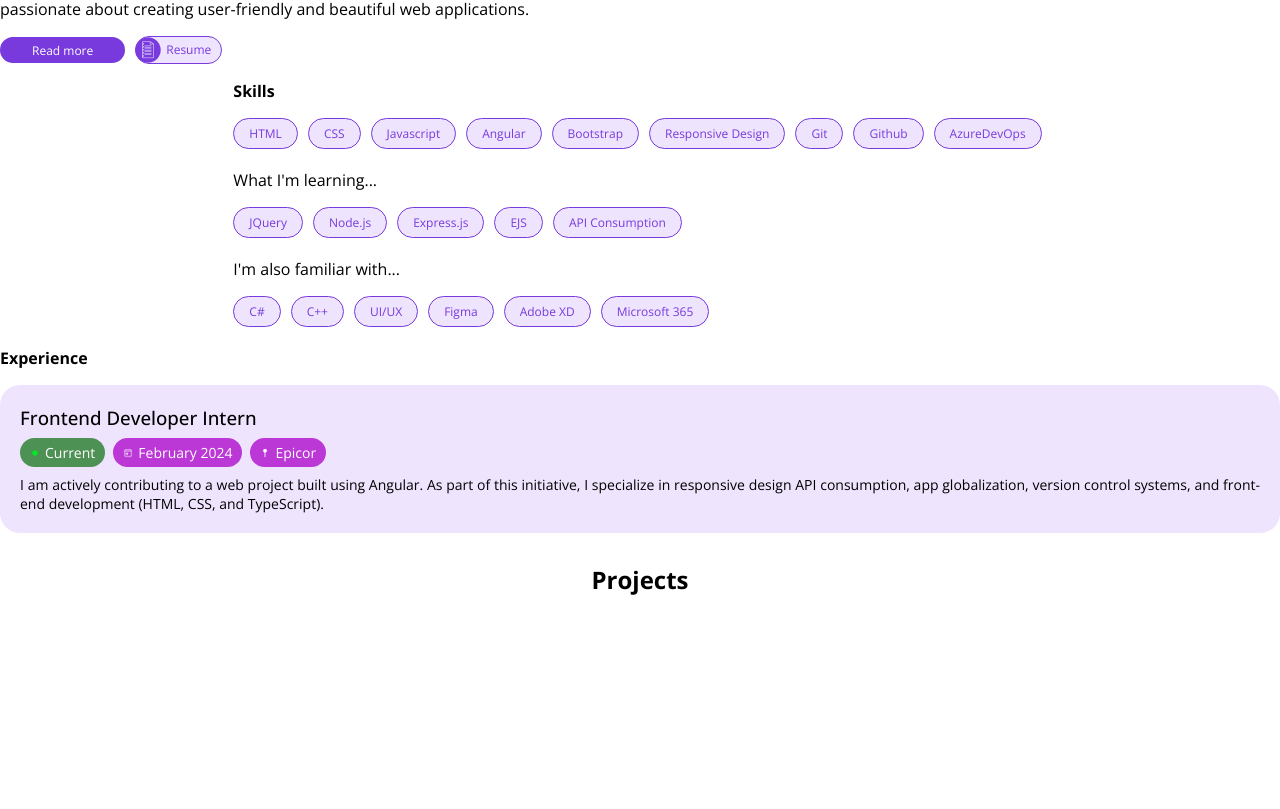
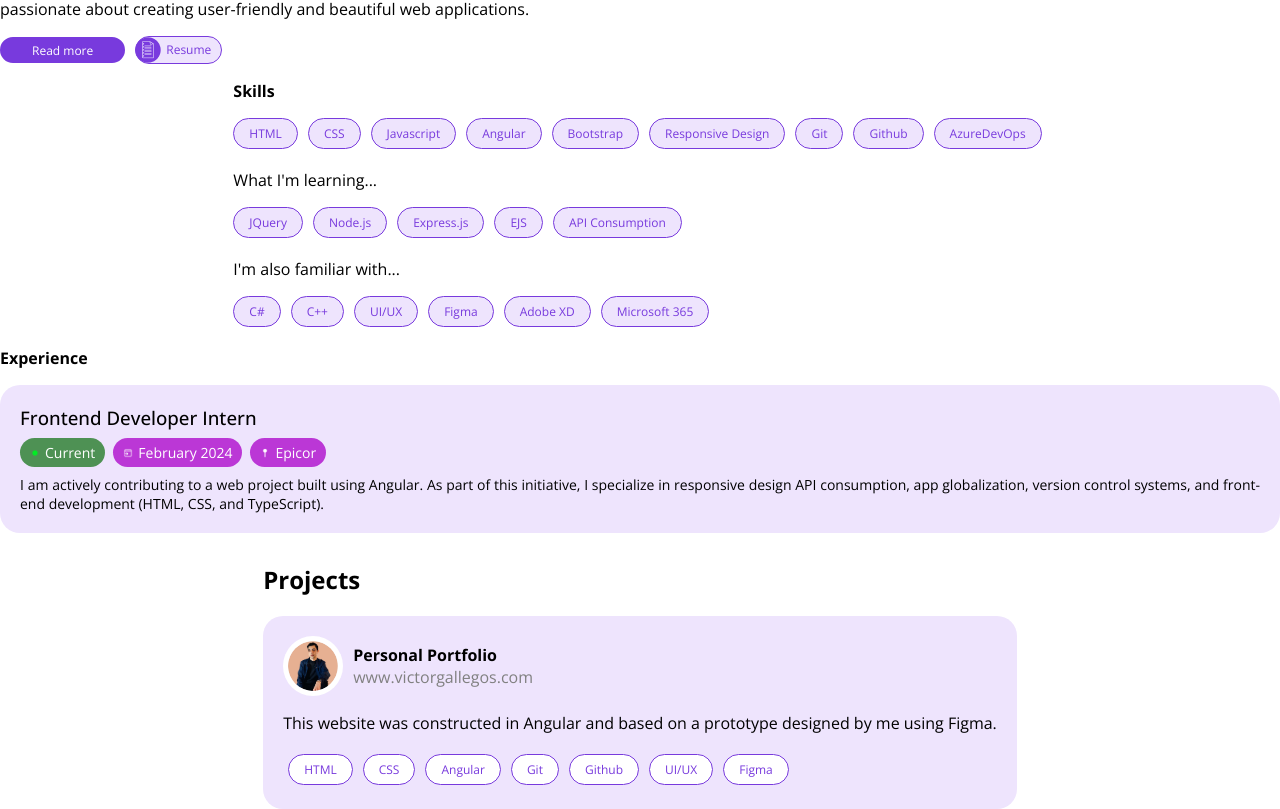
Before and after one commit to victorgallegosc/portfolio2.0, an Angular app: page / in a window 1280 px wide. Shown: the part 1430-2239 px from the top of the page. Before the commit the page ends 2046 px from the top, so only its background shows below. Built offline with nearby package versions, Linux system fonts and the light colour scheme.

Commit message:
Added Projects section

```diff
--- a/src/app/projects/projects.component.css
+++ b/src/app/projects/projects.component.css
@@ -9,3 +9,55 @@
     align-items: center;
     justify-content: center;
 }
+.project {
+    background-color: var(--accent);
+    border-radius: 20px;
+    padding: 20px;
+}
+.project-upper-section {
+    display: flex;
+    flex-direction: row;
+    align-items: center;
+    width: 100%;
+}
+.project-img {
+    display: flex;
+    align-items: center;
+    justify-content: center;
+    height: 60px;
+    width: 60px;
+    background-color: white;
+    border-radius: 50%;
+}
+.project-img img {
+    height: 50px;
+    border-radius: 50%;
+}
+.repo {
+    display: flex;
+    flex-direction: row;
+    align-items: center;
+    background-color: white;
+    border: 1px solid var(--primary);
+    border-radius: 20px;
+    margin-left: auto;
+    width: fit-content;
+}
+.repo img {
+    height: 26px;
+}
+.repo p {
+    color: var(--primary);
+    font-size: 13px;
+}
+.project-description {
+    text-align: justify;
+}
+.project-skills {
+    display: flex;
+    flex-direction: row;
+    flex-wrap: wrap;
+}
+.skill {
+    background-color: white;
+}
--- a/src/app/projects/projects.component.html
+++ b/src/app/projects/projects.component.html
@@ -1,5 +1,31 @@
 <section id="projects-section">
     <div class="container">
         <h1 class="title title-regular">Projects</h1>
+
+        <div class="projects">
+            <div class="project" *ngFor="let project of projects">
+                <div class="project-upper-section">
+                    <div class="project-img">
+                        <img src="img/Profile-skin.webp">
+                    </div>
+                    <div class="project-name-and-link pd-left-10">
+                        <h4 class="title-regular no-mg">{{project.title}}</h4>
+                        <p class="text-regular no-mg" style="color: gray;">{{project.link}}</p>
+                    </div>
+                    <!-- <div class="repo" (click)="goToRepo(project.repo)">
+                        <img src="icons/github.png">
+                        <p class="pd-left-5 pd-right-10 no-mg text-regular">Code</p>
+                    </div> -->
+                </div>
+                <div class="project-description">
+                    <p class="text-regular">{{project.description}}</p>
+                </div>
+                <div class="project-skills">
+                    <div class="skill" *ngFor="let skill of project.skills">
+                        <p class="text-regular no-mg">{{skill}}</p>
+                    </div>
+                </div>
+            </div>
+        </div>
     </div>
 </section>
--- a/src/app/projects/projects.component.ts
+++ b/src/app/projects/projects.component.ts
@@ -6,5 +6,26 @@ import { Component } from '@angular/core';
   styleUrl: './projects.component.css'
 })
 export class ProjectsComponent {
+  projects = [
+    {
+      title: 'Personal Portfolio',
+      link: 'www.victorgallegos.com',
+      image: 'img/Profile-skin.webp',
+      repo: 'https://github.com/victorgallegosc/portfolio2.0',
+      description: 'This website was constructed in Angular and based on a prototype designed by me using Figma.',
+      skills: [
+        'HTML',
+        'CSS',
+        'Angular',
+        'Git',
+        'Github',
+        'UI/UX',
+        'Figma'
+      ]
+    }
+  ]
 
+  goToRepo(link: string) {
+    window.open(link, '_blank');
+  }
 }
```
Also changed, not shown: public/icons/github.png (added).
